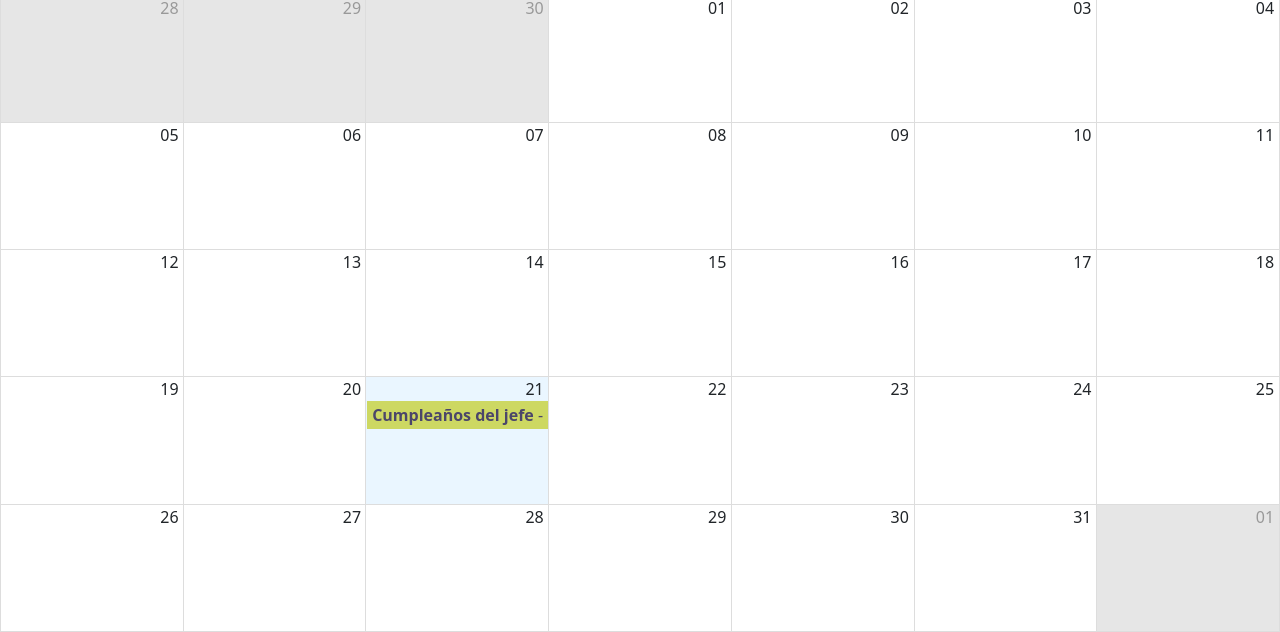
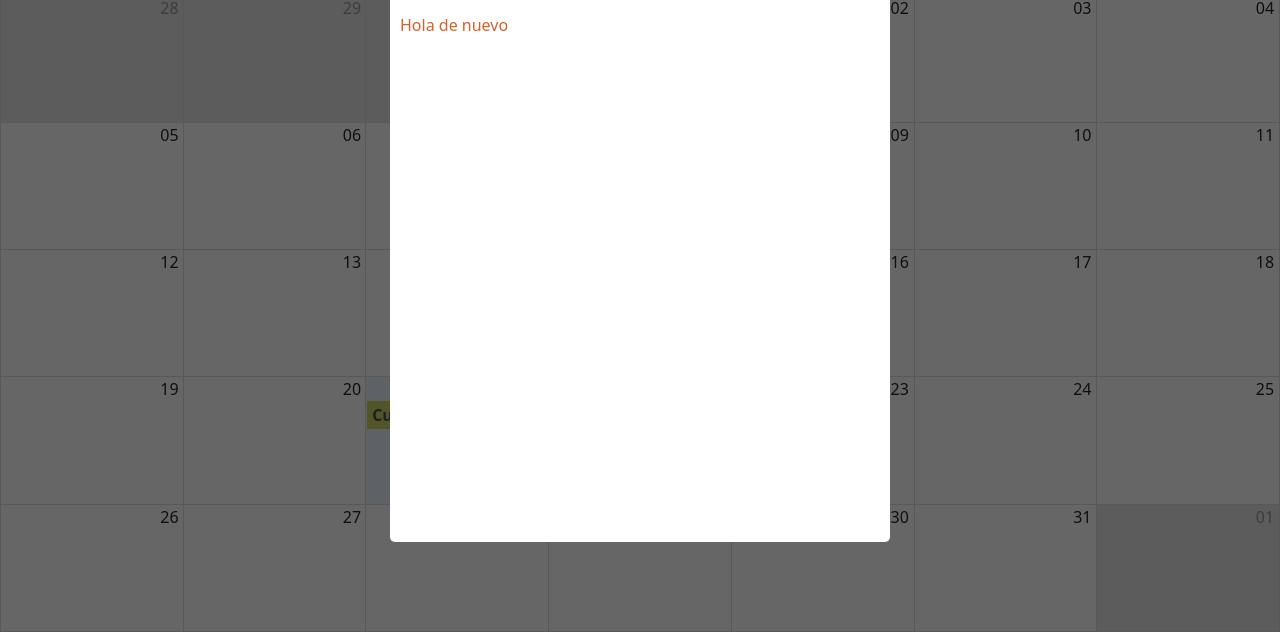
Before and after one commit to kamilodev/mern-calendar, a React app: page / in a window 1280 px wide. Shown: the part 168-800 px from the top of the page. Built offline with nearby package versions, Linux system fonts and the light colour scheme.

Commit message:
Create and style a modal into calendar

```diff
--- a/package.json
+++ b/package.json
@@ -11,6 +11,7 @@
 		"react": "^17.0.2",
 		"react-big-calendar": "^0.33.5",
 		"react-dom": "^17.0.2",
+		"react-modal": "^3.14.3",
 		"react-router-dom": "^5.2.0",
 		"react-scripts": "4.0.3",
 		"web-vitals": "^1.1.2"
--- /dev/null
+++ b/src/calendar/CalendarModal.js
@@ -0,0 +1,40 @@
+import React, {useState} from 'react';
+import Modal from 'react-modal';
+
+const customStyles = {
+	content: {
+		top			:'50%',
+		left		:'50%',
+		right		:'auto',
+		bottom		:'auto',
+		marginRight	:'-50%',
+		transform	:'translate(-50%, -50%)'
+	}
+}
+
+Modal.setAppElement('#root')
+
+export const CalendarModal = () => {
+
+	const [isOpen, setIsOpen,] = useState(true);
+
+	const closeModal = () => {
+		setIsOpen(false)
+	}
+
+	return (
+		<Modal // Working with Redux, not useState
+			isOpen={isOpen}
+			// onAfterOpen={afterOpenModal}
+			onRequestClose={closeModal}
+			style={customStyles}
+			closeTimeoutMS={400}
+			className='modal'
+			overlayClassName='modal-fondo'
+		>
+			<h1>Hola mundo</h1>
+			<hr />
+			<span>Hola de nuevo</span>
+		</Modal>
+	);
+};
--- a/src/calendar/CalendarScreen.js
+++ b/src/calendar/CalendarScreen.js
@@ -1,14 +1,15 @@
-import React, { useState } from 'react'
-import { Calendar, momentLocalizer } from 'react-big-calendar'
-import { Navbar } from '../ui/Navbar'
-import { messages } from '../helpers/calendar-messages'
-import { CalendarEvent } from './CalendarEvent'
-import moment from 'moment'
-import 'moment/locale/es'
-import 'react-big-calendar/lib/css/react-big-calendar.css'
+import React, { useState } from 'react';
+import { Calendar, momentLocalizer } from 'react-big-calendar';
+import { Navbar } from '../ui/Navbar';
+import { messages } from '../helpers/calendar-messages';
+import { CalendarEvent } from './CalendarEvent';
+import { CalendarModal } from './CalendarModal';
+import moment from 'moment';
+import 'moment/locale/es';
+import 'react-big-calendar/lib/css/react-big-calendar.css';
 
-moment.locale('es')
-const localizer = momentLocalizer(moment)
+moment.locale('es');
+const localizer = momentLocalizer(moment);
 
 const events = [
 	{
@@ -22,24 +23,22 @@ const events = [
 			name: 'Kamilo',
 		},
 	},
-]
+];
 
 export const CalendarScreen = () => {
-	const [lastView, setLastView] = useState(
-		localStorage.getItem('lastView') || 'month',
-	)
-	const onDoubleClick = e => {
-		console.log(e)
-	}
+	const [lastView, setLastView] = useState(localStorage.getItem('lastView') || 'month');
+	const onDoubleClick = (e) => {
+		console.log(e);
+	};
 
-	const onSelectEvent = e => {
-		console.log(e)
-	}
+	const onSelectEvent = (e) => {
+		console.log(e);
+	};
 
-	const onViewChange = e => {
-		setLastView(e)
-		localStorage.setItem('lastView', e)
-	}
+	const onViewChange = (e) => {
+		setLastView(e);
+		localStorage.setItem('lastView', e);
+	};
 
 	const eventGetter = (event, start, end, isSelected) => {
 		const style = {
@@ -48,19 +47,19 @@ export const CalendarScreen = () => {
 			opacity: 0.8,
 			display: 'block',
 			color: '#241B45',
-		}
-		return { style }
-	}
+		};
+		return { style };
+	};
 
 	return (
-		<div className='calendar__screen'>
+		<div className="calendar__screen">
 			<Navbar />
 
 			<Calendar
 				localizer={localizer}
 				events={events}
-				startAccesor='start'
-				endAccesor='end'
+				startAccesor="start"
+				endAccesor="end"
 				messages={messages}
 				eventPropGetter={eventGetter}
 				components={{
@@ -71,6 +70,8 @@ export const CalendarScreen = () => {
 				onView={onViewChange}
 				view={lastView}
 			/>
+
+			<CalendarModal />
 		</div>
-	)
-}
+	);
+};
--- a/src/styles/base/_settings.scss
+++ b/src/styles/base/_settings.scss
@@ -8,6 +8,8 @@ $white: #ffffff;
 $black: #000000;
 $red: #ff0000;
 $blue: #3c97bf;
+$medium-grey: rgba(0, 0, 0, 0.6);
+$modal-color: #e08055;
 
 // Shadows
 
--- a/src/styles/components/_calendar.scss
+++ b/src/styles/components/_calendar.scss
@@ -7,3 +7,48 @@
 .rbc-calendar {
 	height: 100%;
 }
+
+/* Modal */
+.ReactModalPortal > div{
+	opacity: 0;
+}
+
+.ReactModalPortal .ReactModal__Overlay {
+	align-items: center;
+	display: flex;
+	justify-content: center;
+	transition: opacity .4s ease-in-out;
+	z-index: 999;
+}
+
+.modal-fondo {
+	background-color: $medium-grey;
+	bottom: 0;
+	left: 0;
+	right: 0;
+	top: 0;
+	position: fixed;
+}
+
+.ReactModal__Overlay {
+	z-index: 100;
+}
+
+.ReactModalPortal .ReactModal__Overlay--after-open {
+	opacity: 1;
+}
+
+.ReactModalPortal .ReactModal__Overlay--before-close {
+	opacity: 0;
+}
+
+.modal {
+	background: white;
+	border-radius: 5px;
+	color: darken($color: $modal-color, $amount: 10);
+	display: inline;
+	max-height: 620px;
+	max-width: 500px;
+	outline: none;
+	padding: 10px;
+}
```
Also changed, not shown: 2 other files.
